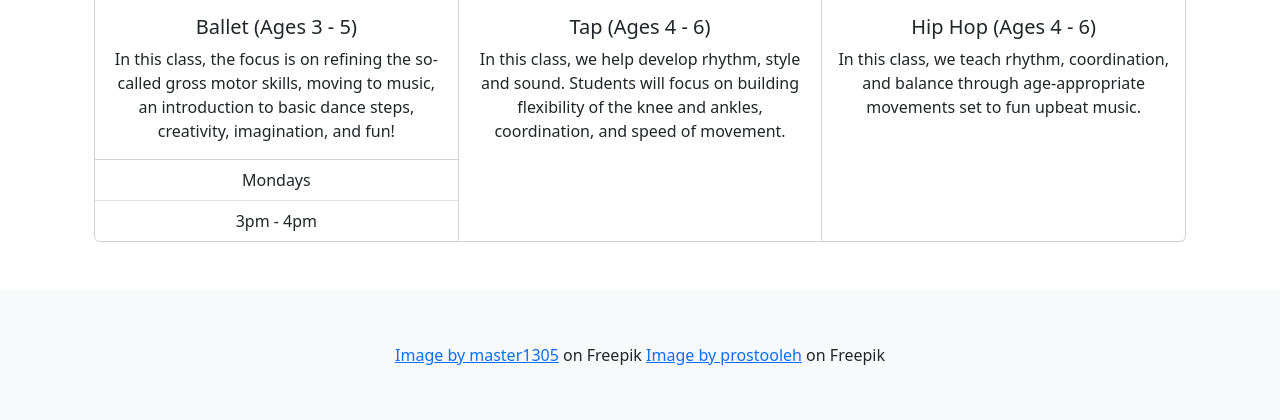
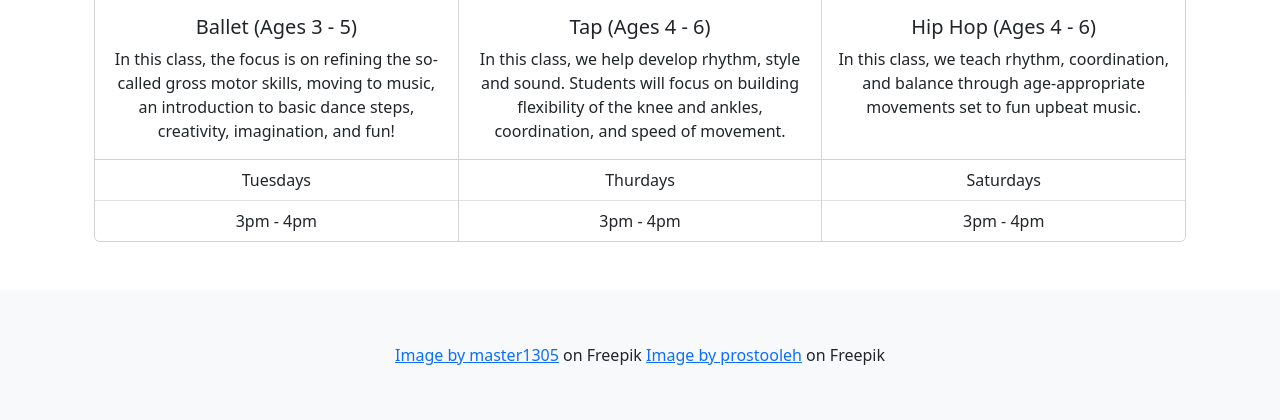
Before and after one commit to xybelle/cs50x-final, a Flask app: page /classes in a window 1280 px wide. Shown: the part 670-1090 px from the top of the page. Run offline with Flask 3, Linux system fonts and the light colour scheme; some libraries are stand-ins or nearby versions.

Commit message:
Fri, Feb 2, 2024, 3:52 AM +08:00

```diff
--- a/project/GDS/templates/classes.html
+++ b/project/GDS/templates/classes.html
@@ -20,10 +20,9 @@
             </p>
           </div>
           <ul class="list-group list-group-flush">
-            <li class="list-group-item">Mondays</li>
+            <li class="list-group-item">Tuesdays</li>
             <li class="list-group-item">3pm - 4pm</li>
           </ul>
-
         </div>
 
 
@@ -36,6 +35,10 @@
               on building flexibility of the knee and ankles, coordination, and speed of movement.
             </p>
           </div>
+          <ul class="list-group list-group-flush">
+            <li class="list-group-item">Thurdays</li>
+            <li class="list-group-item">3pm - 4pm</li>
+          </ul>
         </div>
 
 
@@ -48,6 +51,10 @@
               set to fun upbeat music.
             </p>
           </div>
+          <ul class="list-group list-group-flush">
+            <li class="list-group-item">Saturdays</li>
+            <li class="list-group-item">3pm - 4pm</li>
+          </ul>
         </div>
 
     </div>
```
